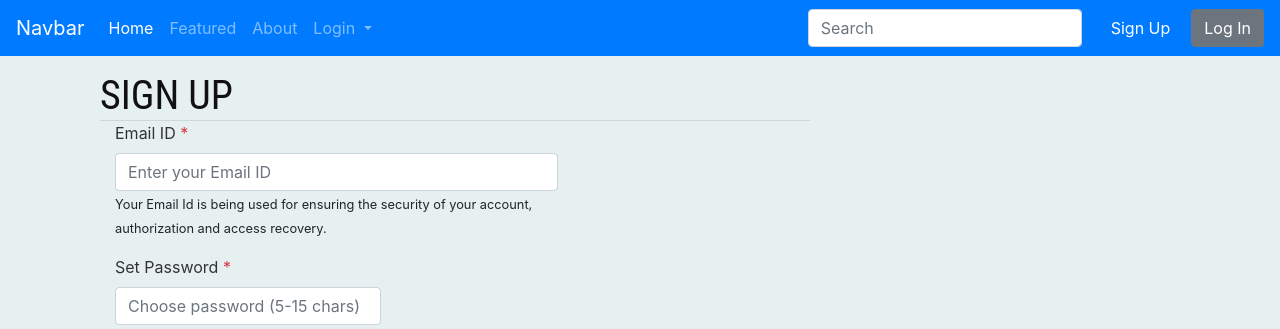
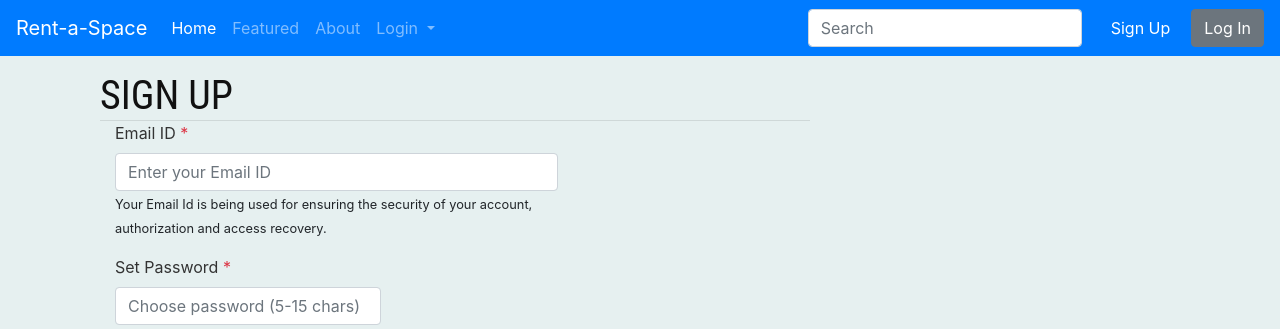
Before and after one commit to caocmai/Rent-Out-Space, a Flask app: page /sign_up in a window 1280 px wide. Shown: the top 329 px of the page. Run offline with Flask 2, Linux system fonts and the light colour scheme; some libraries are stand-ins or nearby versions.

Commit message:
[fix] navbar title

```diff
--- a/templates/base.html
+++ b/templates/base.html
@@ -14,7 +14,7 @@
     <body>
 
             <nav class="navbar fixed-top navbar-expand-lg navbar-dark scrolling-navbar bg-primary">
-                    <a class="navbar-brand" href="/">Navbar</a>
+                    <a class="navbar-brand" href="/">Rent-a-Space</a>
                     <button class="navbar-toggler" type="button" data-toggle="collapse" data-target="#navbarSupportedContent"
                       aria-controls="navbarSupportedContent" aria-expanded="false" aria-label="Toggle navigation">
                       <span class="navbar-toggler-icon"></span>
--- a/templates/index.html
+++ b/templates/index.html
@@ -43,7 +43,7 @@
 
       <div class="col-lg-3">
 
-        <h1 class="my-4">Rent a Space</h1>
+        <h1 class="my-4">Rent-a-Space</h1>
         <div class="list-group">
           <a href="#" class="list-group-item">San Francisco</a>
           <a href="#" class="list-group-item">New York</a>
```
